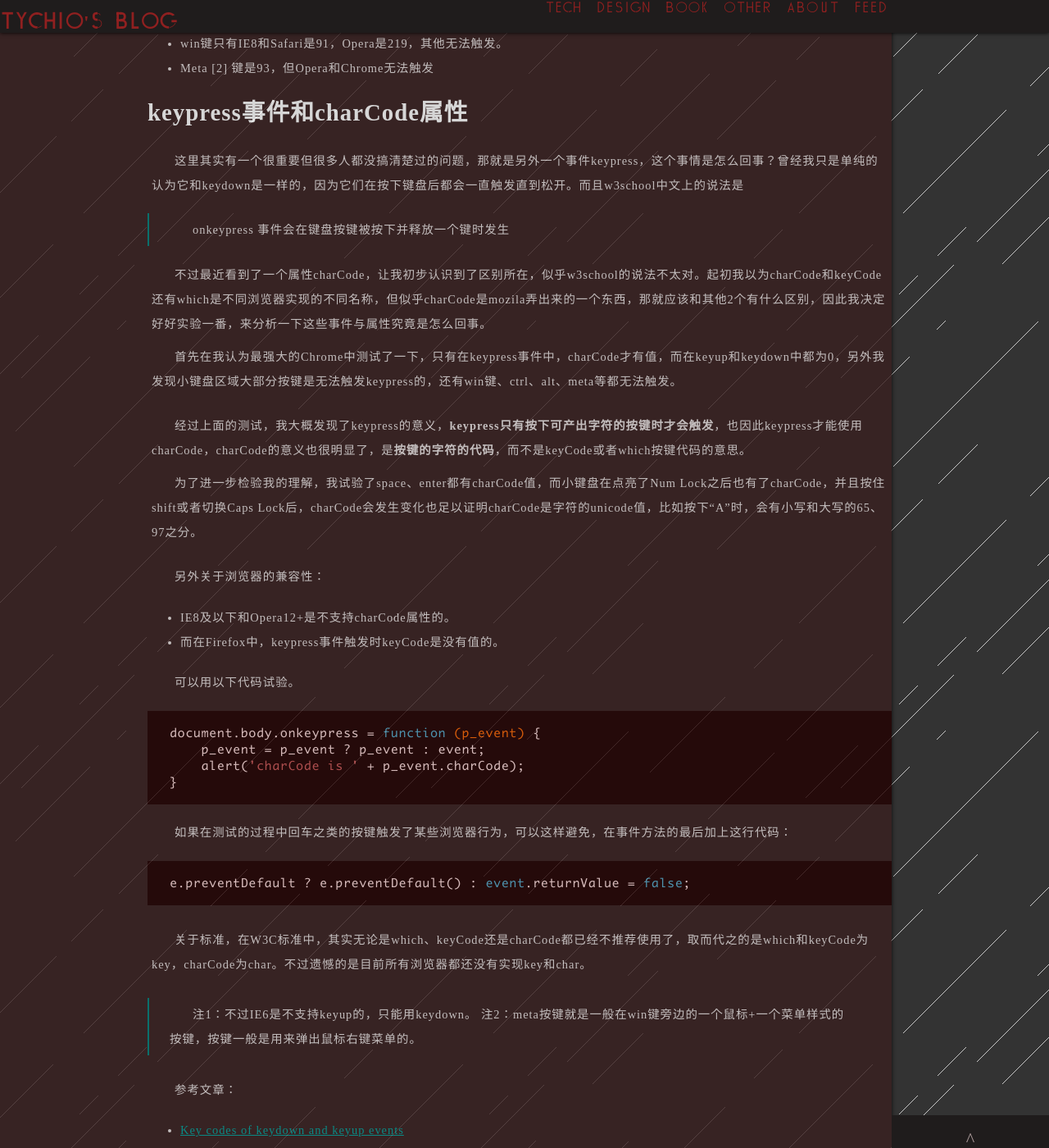
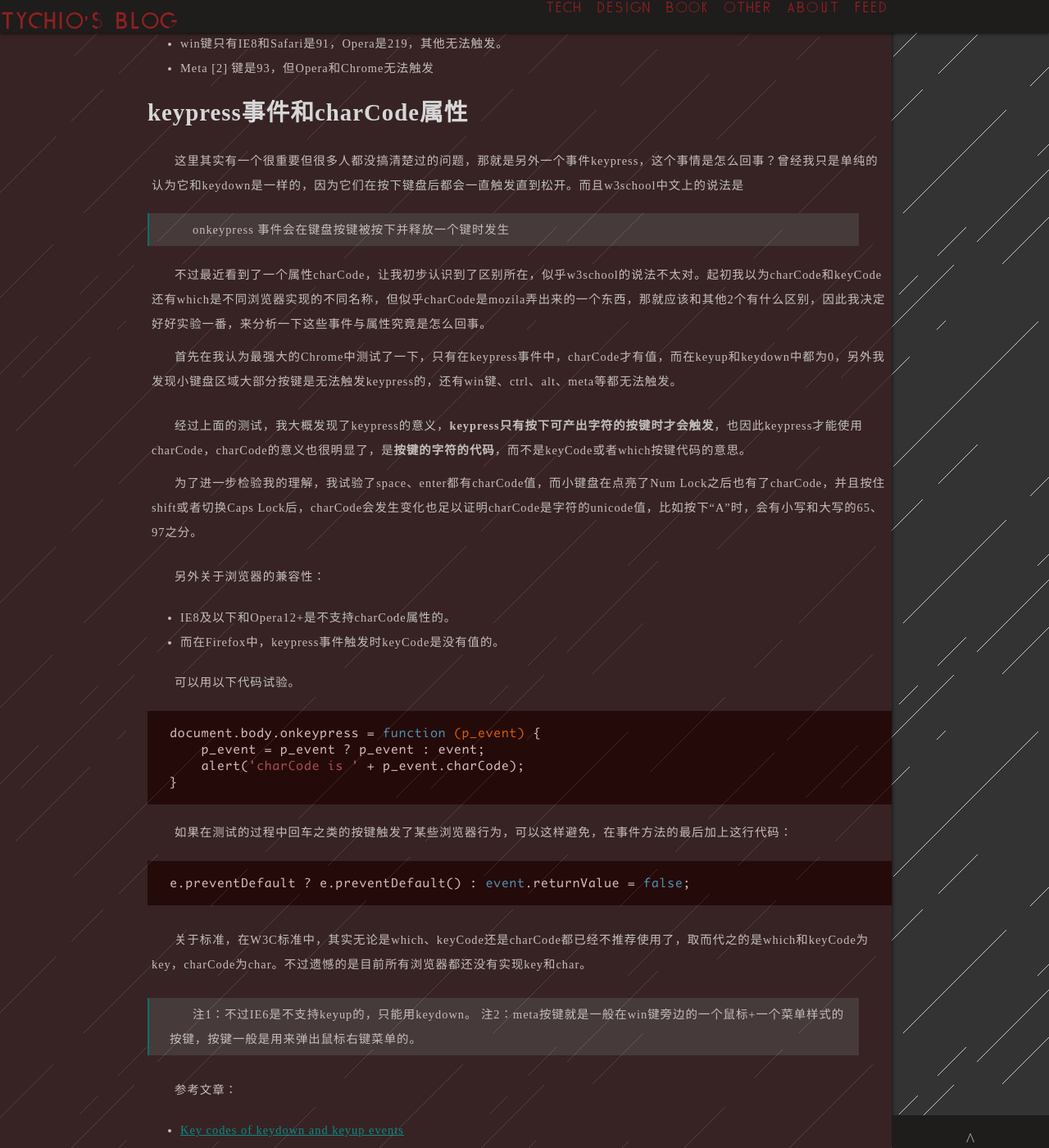
Before and after one commit to tychio/old_blog, a Jekyll site: the page built from _posts/2013-06-06-event-keycode.md, in a window 1280 px wide and 1400 px high, scrolled down 1240 px. Shown: the whole window at 82% size. Built offline with Jekyll 4.4.1, drawn with Linux system fonts in a browser that asks for light colours; some web fonts are replaced; Markdown is read by kramdown in place of the engine named in the settings; comment, search, counter and statistics services are not loaded.

Commit message:
add background for blockquote in article

```diff
--- a/css/style.css
+++ b/css/style.css
@@ -49,7 +49,7 @@ main dl dd article a,main dl dd article a:link,main dl dd article a:visited{colo
 main dl dd article a:hover{color:#f03030}
 main dl dd article pre{overflow:auto;max-height:500px;padding:10px 20px;line-height:20px;background:#200;}
 main dl dd article pre code{font-family:monaco}
-main dl dd article blockquote{border-left:2px solid #00807b;margin-left:0;padding-left:20px}
+main dl dd article blockquote{background:#4d3c3c;border-left:2px solid #00807b;margin-left:0;padding-left:20px}
 main dl dd div.comment{padding-top:20px;margin-top:20px;border-top:2px solid #a99}
 footer{float:left;position:relative;z-index:11000;left:0;bottom:40px;height:40px;width:80%;}
 footer a#backtop{display:none;float:left;position:fixed;z-index:1001;right:0;bottom:0;height:40px;width:20%;line-height:60px;text-align:center;font-size:1.4rem;background:#1f1c1c}
--- a/css/style.styl
+++ b/css/style.styl
@@ -290,6 +290,7 @@ main
                     code
                         font-family $fontCode
                 blockquote
+                    background darken($colorArticle, 70%)
                     border-left $sizeBorder solid darken($colorLink, 20%)
                     margin-left 0
                     padding-left 20px
```
